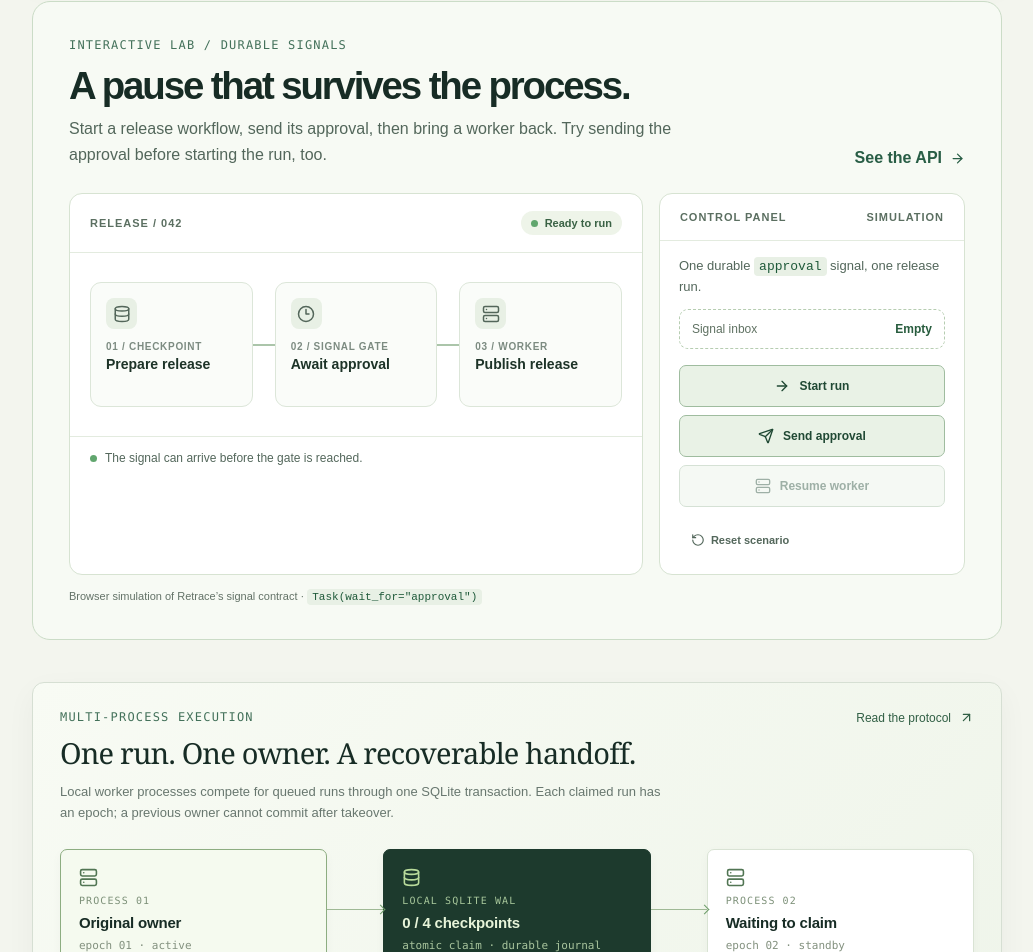
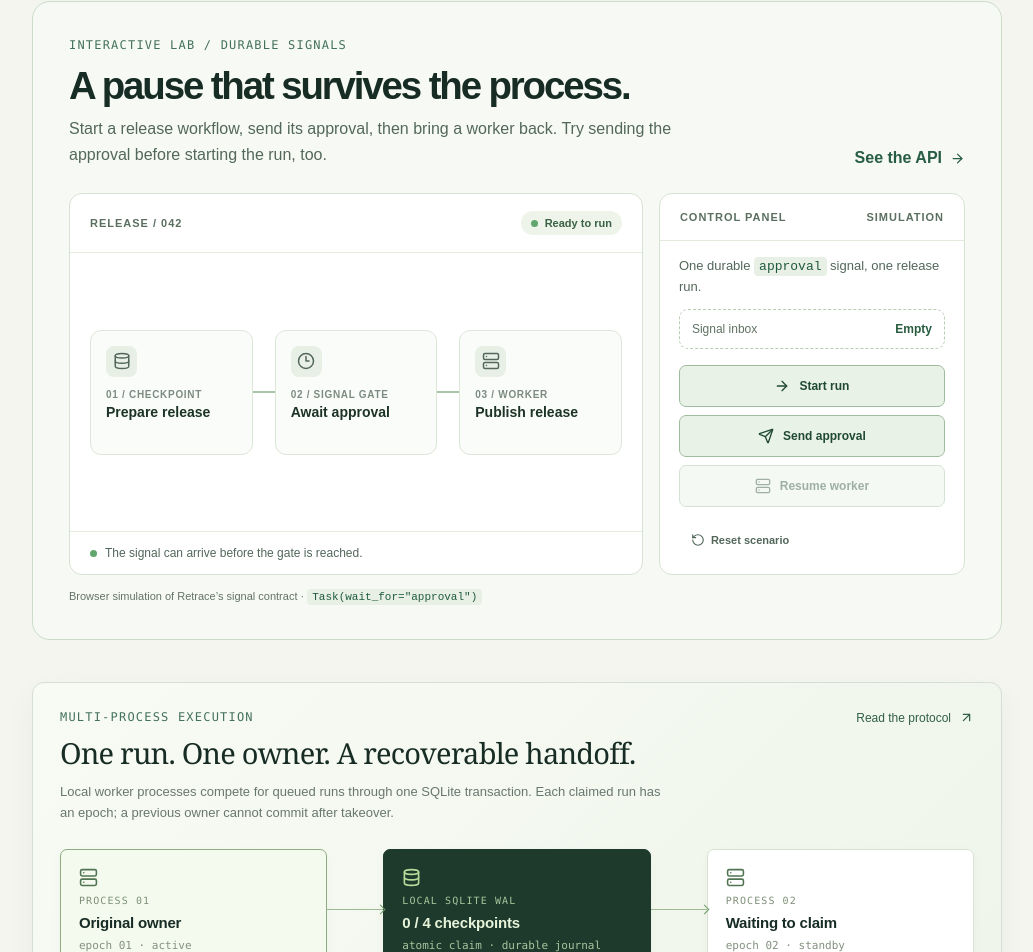
Before and after one commit to Sanjays2402/retrace, a React (Vite) app in the folder playground/: page / in a window 1280 px wide. Shown: the part 1611-2563 px from the top of the page, without its empty margins (236-1269 px from the left). Built offline with nearby package versions, Linux system fonts and the light colour scheme.

Commit message:
Balance signals lab panel spacing

```diff
--- a/playground/app/globals.css
+++ b/playground/app/globals.css
@@ -1061,12 +1061,13 @@ footer a {
 .signal-header > a:hover { text-decoration: underline; }
 .signal-layout { display: grid; grid-template-columns: minmax(0, 1.5fr) minmax(260px, .8fr); gap: 16px; }
 .signal-flow, .signal-console { border-radius: 13px; border: 1px solid #d7e3d2; background: #fff; overflow: hidden; }
+.signal-flow { display: flex; flex-direction: column; }
 .signal-flow-top, .signal-console-head { display: flex; align-items: center; justify-content: space-between; gap: 10px; padding: 17px 20px; border-bottom: 1px solid #e3ebdf; font-size: 11px; font-weight: 800; letter-spacing: .09em; color: #5b6f61; }
 .signal-state { display: inline-flex; align-items: center; gap: 7px; padding: 6px 10px; border-radius: 99px; background: #eef4e9; color: #3a6245; letter-spacing: 0; font-size: 11px; }
 .signal-state span, .signal-worker-light { width: 7px; height: 7px; flex: 0 0 7px; border-radius: 50%; background: #61a66e; }
 .signal-state.waiting { background: #fff0dd; color: #8d5c29; }
 .signal-state.waiting span, .signal-worker-light.idle { background: #d99a55; }
-.signal-path { display: flex; align-items: stretch; padding: 29px 20px; }
+.signal-path { display: flex; flex: 1; align-items: center; padding: 29px 20px; }
 .signal-step { flex: 1; min-width: 0; min-height: 125px; display: flex; flex-direction: column; align-items: flex-start; gap: 12px; padding: 15px; border: 1px solid #dce6d9; border-radius: 11px; background: #fafcf9; color: #53665a; }
 .signal-step.done { background: #f0f8eb; border-color: #a8cea1; color: #254e38; }
 .signal-step.active { background: #fff8ec; border-color: #e2bd82; color: #76512b; }
```
